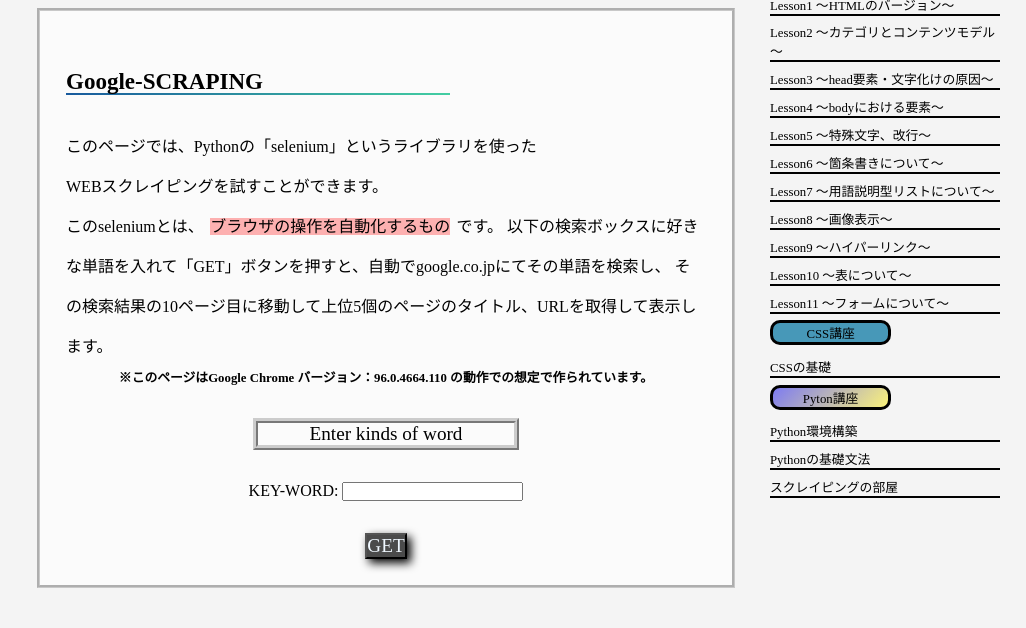
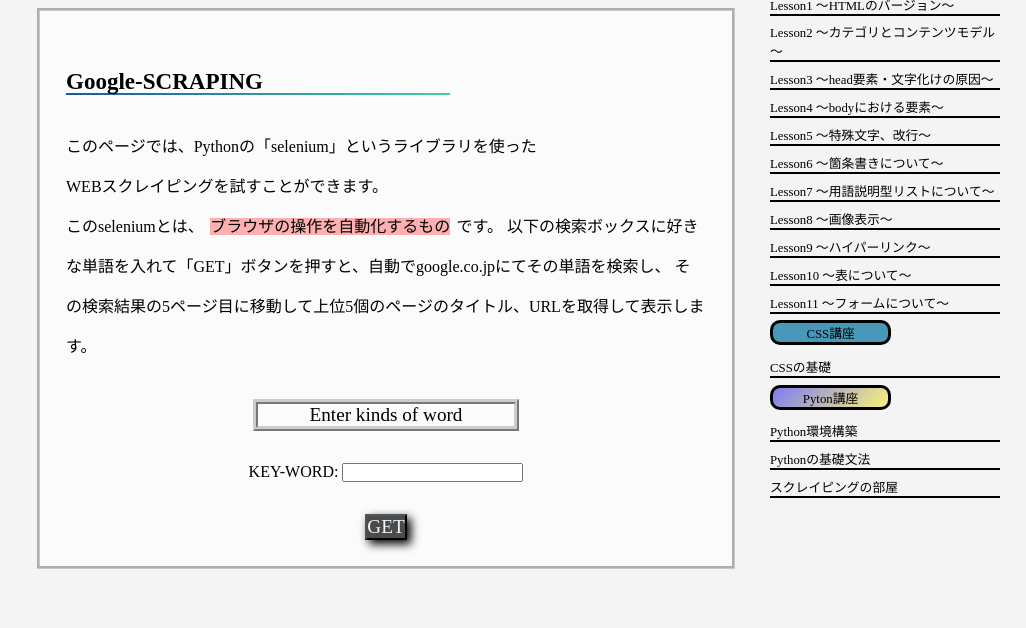
Before and after one commit to dai0928/django-project, a Django app: page /program/main/scraping/ in a window 1280 px wide. Shown: the part 106-734 px from the top of the page, without its empty margins (254-1280 px from the left). Run offline with Django 3.2, Linux system fonts and the light colour scheme.

Commit message:
reviced views

```diff
--- a/program/templates/search.html
+++ b/program/templates/search.html
@@ -15,8 +15,7 @@
     WEBスクレイピングを試すことができます。<br>
     このseleniumとは、<span>ブラウザの操作を自動化するもの</span>です。
     以下の検索ボックスに好きな単語を入れて「GET」ボタンを押すと、自動でgoogle.co.jpにてその単語を検索し、
-    その検索結果の10ページ目に移動して上位5個のページのタイトル、URLを取得して表示します。</p>
-    <strong>※このページはGoogle Chrome バージョン：96.0.4664.110 の動作での想定で作られています。</strong>
+    その検索結果の5ページ目に移動して上位5個のページのタイトル、URLを取得して表示します。</p>
     <p class="search">Enter kinds of word</p>
     <form action="" method="POST">
     <p>KEY-WORD:{% csrf_token %}
--- a/program/views.py
+++ b/program/views.py
@@ -85,10 +85,10 @@ def search_list(request):
     options.add_argument("--disable-dev-shm-usage")
     browser = webdriver.Chrome(options=options)
     browser.get(url)
-    sleep(3)
-    next_page = browser.find_element_by_xpath("//a[@aria-label='Page 10']")
+    sleep(1)
+    next_page = browser.find_element_by_xpath("//a[@aria-label='Page 5']")
     next_page.click()
-    sleep(3)
+    sleep(1)
     div = browser.find_elements_by_class_name("yuRUbf")
     title1 = div[0].find_element_by_class_name("LC20lb")
     title2 = div[1].find_element_by_class_name("LC20lb")
```
